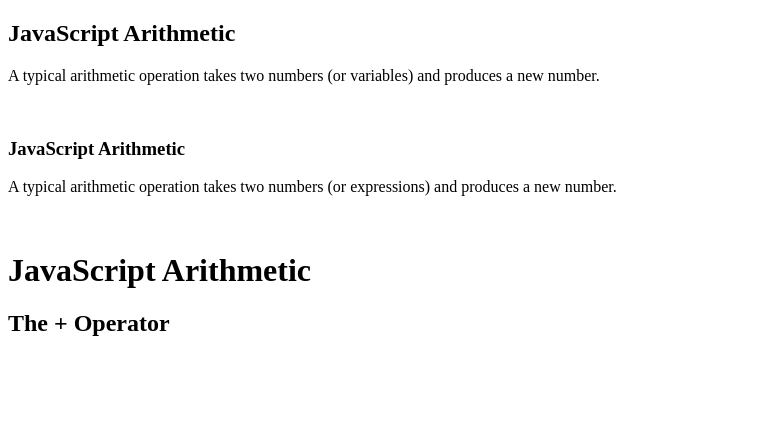
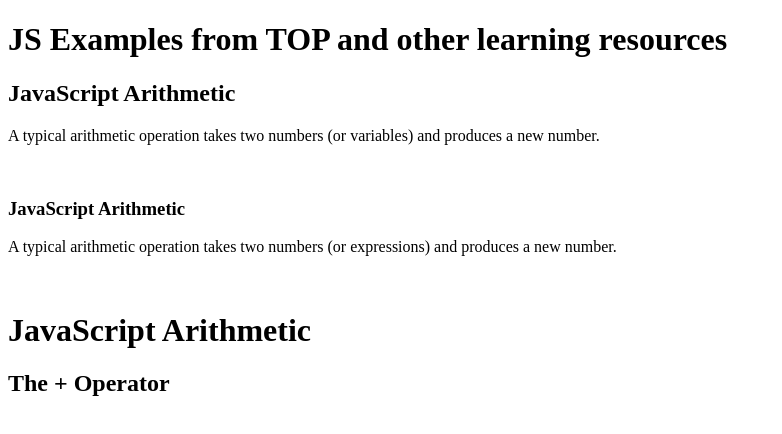
Before and after one commit to over45Codes/top-run-js-console-log-course, a plain HTML site: page index.html in a window 1280 px wide. Shown: the whole page, without its empty margins (0-782 px from the left). Drawn offline with Linux system fonts and the light colour scheme.

Commit message:
added a text description to my doc

```diff
--- a/index.html
+++ b/index.html
@@ -4,10 +4,10 @@
     <meta charset="UTF-8">
     <meta http-equiv="X-UA-Compatible" content="IE=edge">
     <meta name="viewport" content="width=device-width, initial-scale=1.0">
-    <title>Document</title>
+    <title>JS Examples</title>
 </head>
 <body>
-
+<h1>JS Examples from TOP and other learning resources </h1>
 <h2>JavaScript Arithmetic</h2>
 <p>A typical arithmetic operation takes two numbers (or variables) and produces a new number.</p>
 
```
